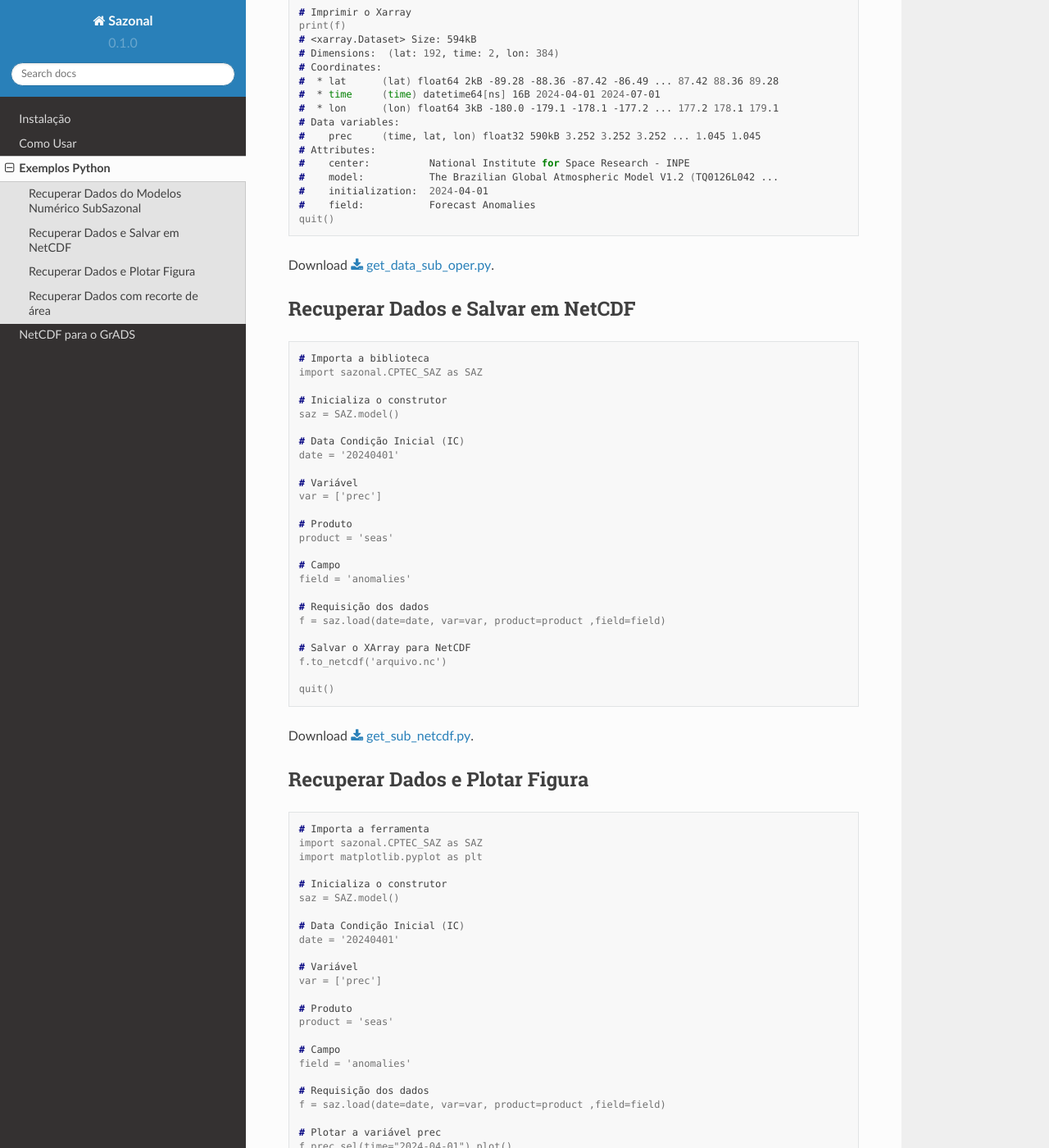
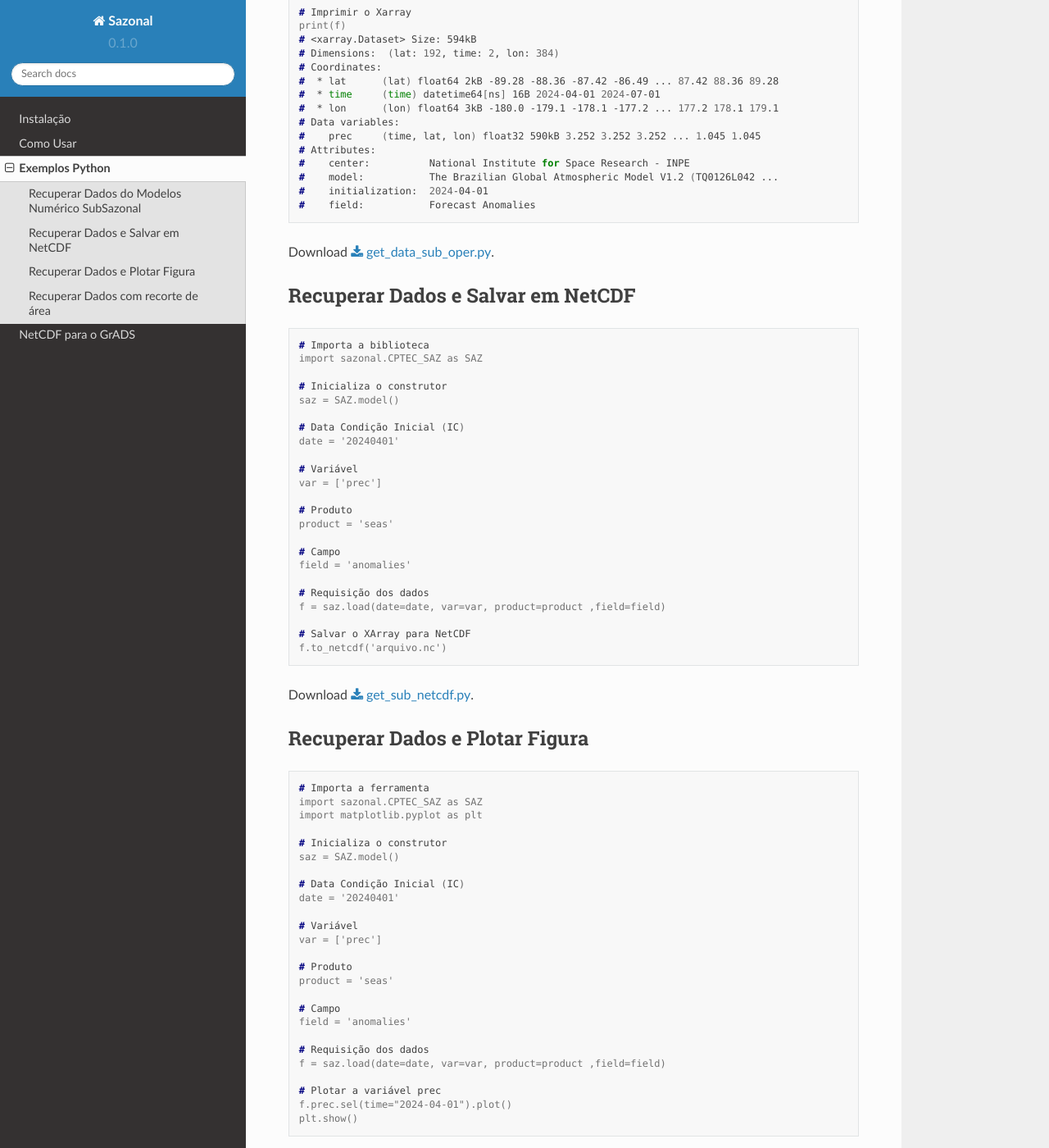
Before and after one commit to framework-CPTEC/Sazonal, a Sphinx documentation site: the page built from docs/source/examplesPython.rst, in a window 1280 px wide and 1400 px high, scrolled down 1065 px. Shown: the whole window at 82% size. Built offline with Sphinx 7.4.7 and the Read the Docs theme 2.0.0, drawn with Linux system fonts in a browser that asks for light colours.

Commit message:
Update examplesPython.rst

```diff
--- a/docs/source/examplesPython.rst
+++ b/docs/source/examplesPython.rst
@@ -69,7 +69,7 @@ Recuperar Dados do Modelos Numérico SubSazonal
   #    model:           The Brazilian Global Atmospheric Model V1.2 (TQ0126L042 ...
   #    initialization:  2024-04-01
   #    field:           Forecast Anomalies
-  quit()
+
 
 Download :download:`get_data_sub_oper.py <examples/get_data_sub_oper.py>`.
 
@@ -104,7 +104,7 @@ Recuperar Dados e Salvar em NetCDF
   # Salvar o XArray para NetCDF
   f.to_netcdf('arquivo.nc')
 
-  quit()
+
 
 Download :download:`get_sub_netcdf.py <examples/get_sub_netcdf.py>`.
 
@@ -139,7 +139,7 @@ Recuperar Dados e Plotar Figura
   f.prec.sel(time="2024-04-01").plot()
   plt.show()
 
-  quit()
+
 
 Download :download:`plot_sub_figure.py <examples/plot_sub_figure.py>`.
 
```
